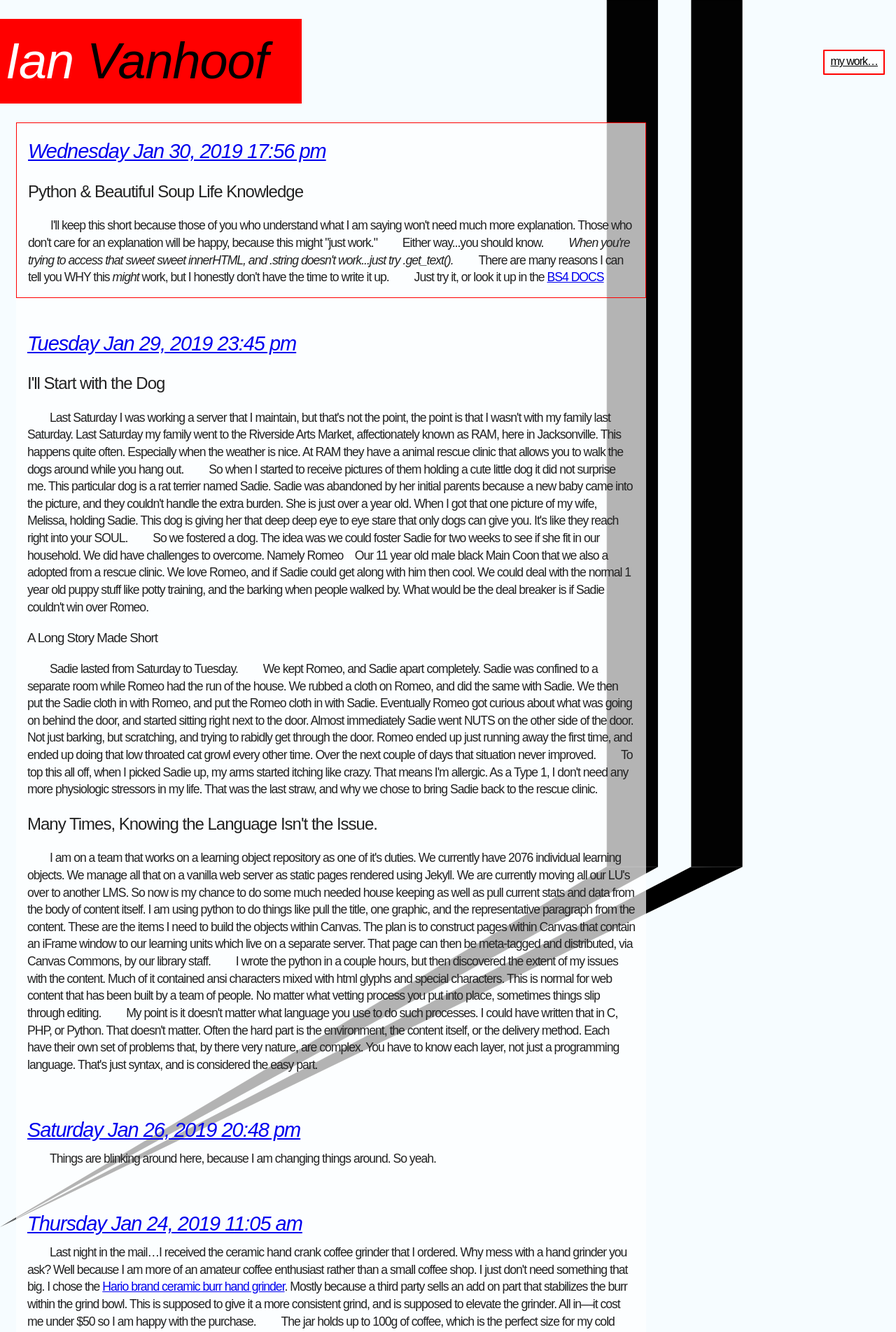
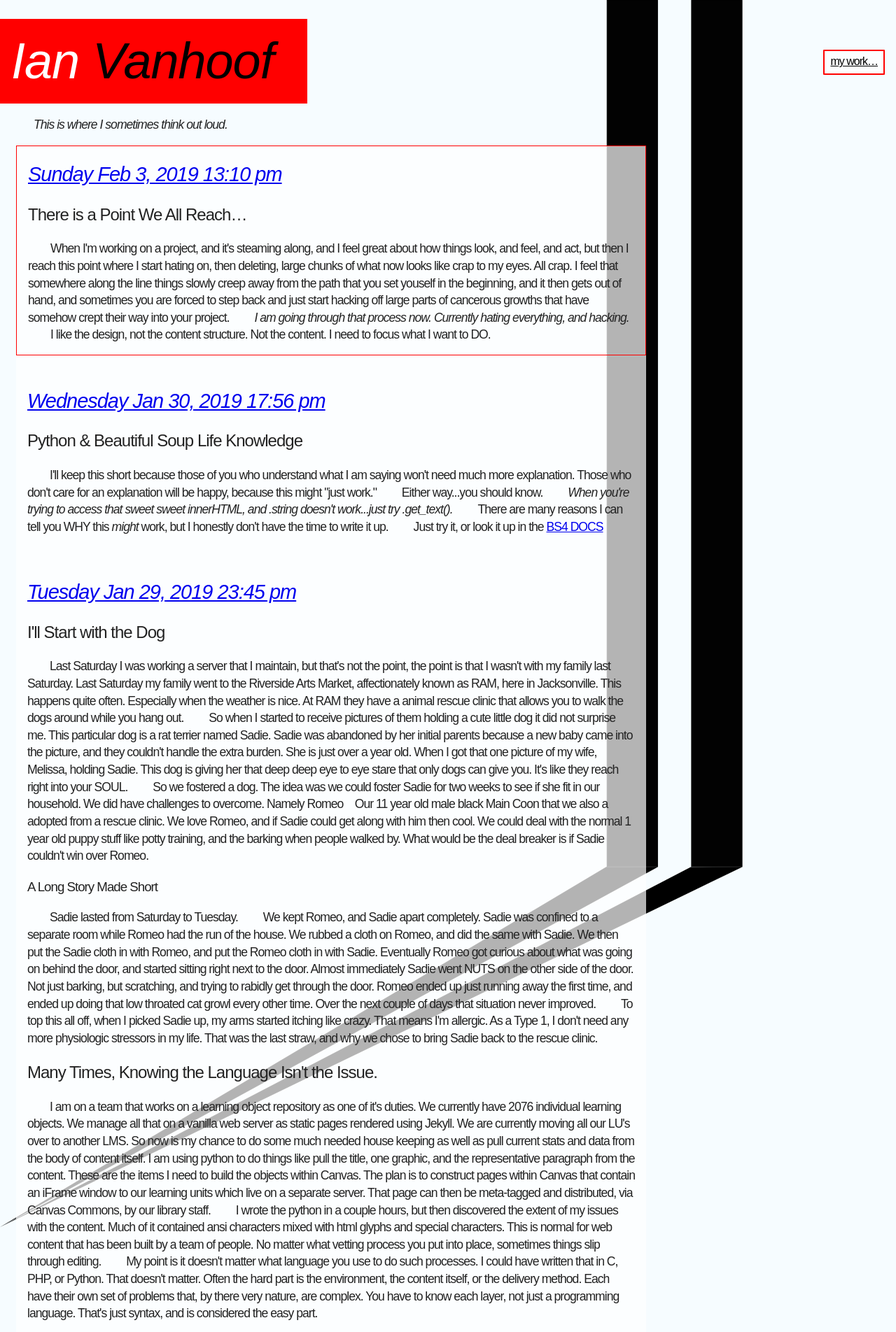
Before and after one commit to ianvanhoof/ianvanhoof.github.io, a Jekyll site: the page built from index.html, in a window 1280 px wide. Shown: the top 1904 px of the page at 70% size. Built offline with Jekyll 4.4.1, drawn with Linux system fonts in a browser that asks for light colours; some web fonts are replaced; some of the changed text lies outside the part shown.

Commit message:
- wrote a post - made a thousand tweaks that I like. - now to start on the post pages.

```diff
--- a/_layouts/home-page.html
+++ b/_layouts/home-page.html
@@ -17,6 +17,7 @@
         <header id="header">
             {% if page.button == 'about-me' %}
                 <h1 id="main_header">Ian <span class="header_anim">Vanhoof</span></h1>
+
                 {% elsif page.button == 'home' %}
                 <h1>Recent Work</h1>
             {% endif %}
@@ -35,6 +36,14 @@
 
             </header><!-- /header -->
 
+                <p>
+                    {% if page.button == 'about-me' %}
+                    <em>
+                    This is where I sometimes think out loud.
+                    </em>
+                    {% endif %}
+                </p>
+
             <section id="wrapper">
                 {{ content }}
                 </section><!-- / wrapper -->
--- /dev/null
+++ b/_posts/2019-02-03-lunchtime.html
@@ -0,0 +1,20 @@
+---
+layout: post
+date: 2019-02-03 08:10:20 -0500
+title: There is a point we all reach
+category : [dev,reflections,design]
+
+---
+
+<h2>
+    There is a Point We All Reach&hellip;
+</h2>
+<p>
+    When I'm working on a project, and it's steaming along, and I feel great about how things look, and feel, and act, but then I reach this point where I start hating on, then deleting, large chunks of what now looks like crap to my eyes. All crap. I feel that somewhere along the line things slowly creep away from the path that you set youself in the beginning, and it then gets out of hand, and sometimes you are forced to step back and just start hacking off large parts of cancerous growths that have somehow crept their way into your project.
+</p>
+<p>
+    <em>I am going through that process now. Currently hating everything, and hacking.</em>
+</p>
+<p>
+    I like the design, not the content structure. Not the content. I need to focus what I want to DO.
+</p>
--- a/about-me.html
+++ b/about-me.html
@@ -14,7 +14,7 @@ button: home
                 </h3>
             </a>
             <p>
-                When I joined the Center for eLearning team I became their web catch all guy, and one of my first duties was the design and production of <a href="http://cel.fscj.edu/protozoa/" target="_blank" rel="noopener noreferrer">a web based learning object template</a> used to deliver FSCJ course content in an adaptive, open, and accessible manner.&ensp;We called it Protozoa. It's an open source, purpose built, single celled organism for <em>educational content</em> that I designed and evolved over time to fit the needs of the content it was built for. It is currently powering over 2000 reusable learning obects shared over hundreds of live courses (and counting). Protozoa allows us to serve our content comfortably from our web server, or embedded in an LMS.
+                When I joined the Center for eLearning team, one of my first duties was the design and production of <a href="http://cel.fscj.edu/protozoa/" target="_blank" rel="noopener noreferrer">a web based learning object template</a> used to deliver FSCJ course content in an adaptive, open, and accessible manner.&ensp;We called it Protozoa. It's an open source, purpose built, single celled organism for <em>educational content</em> that I designed and evolved over time to fit the needs of the content it was built for. It is currently powering over 2000 reusable learning obects shared over hundreds of live courses (and counting). Protozoa allows us to serve our content comfortably from our web server, or embedded in an LMS.
             </p>
         </section>
         <section>
--- a/assets/main-ian.scss
+++ b/assets/main-ian.scss
@@ -221,10 +221,10 @@ h1{
     line-height: .8;
     width: auto;
     background-color: red;
-    padding: 2rem 3rem 2rem 0.5rem;
+    padding: 2rem 3rem 2rem 1rem;
     font-size: 4.5rem;
     color: #FFF;
-    margin: 1.6813rem 0;
+    margin: 1.6813rem 0 0 0;
 }
 #dynamic-button-container{
     display:flex;
```
Also changed, not shown: post_template.md (+5 -5 lines).
